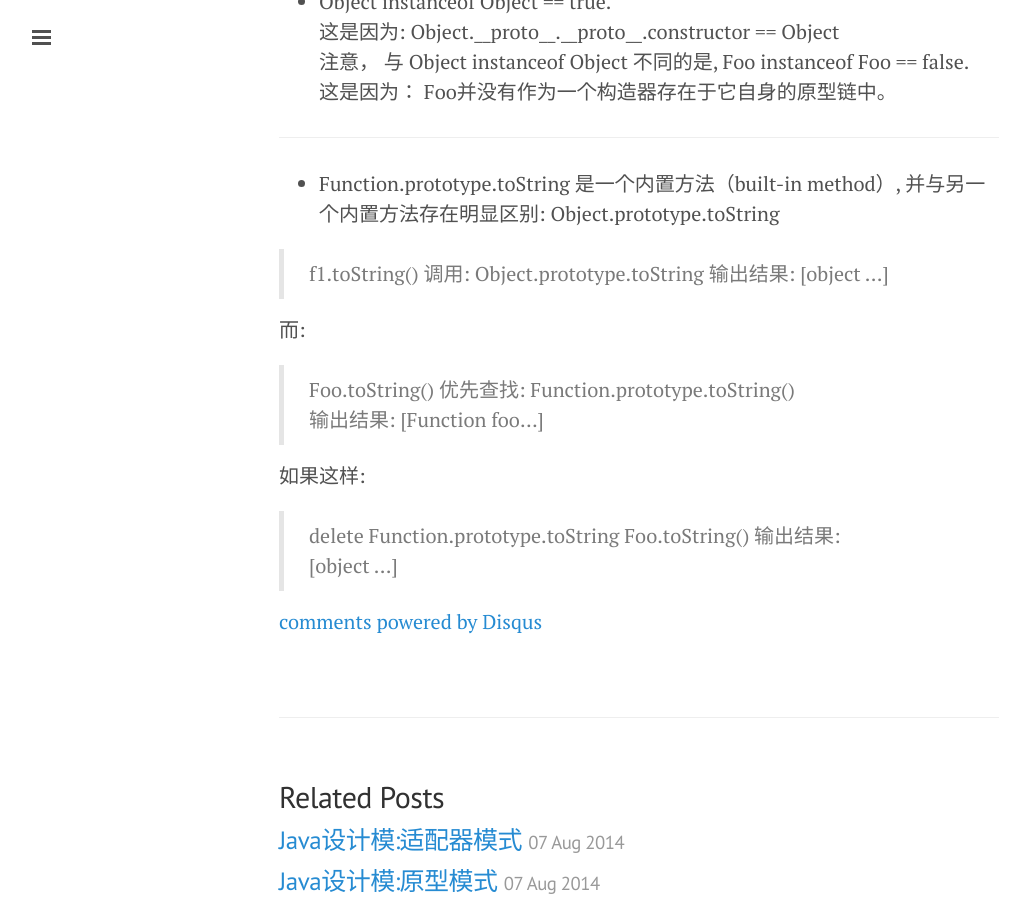
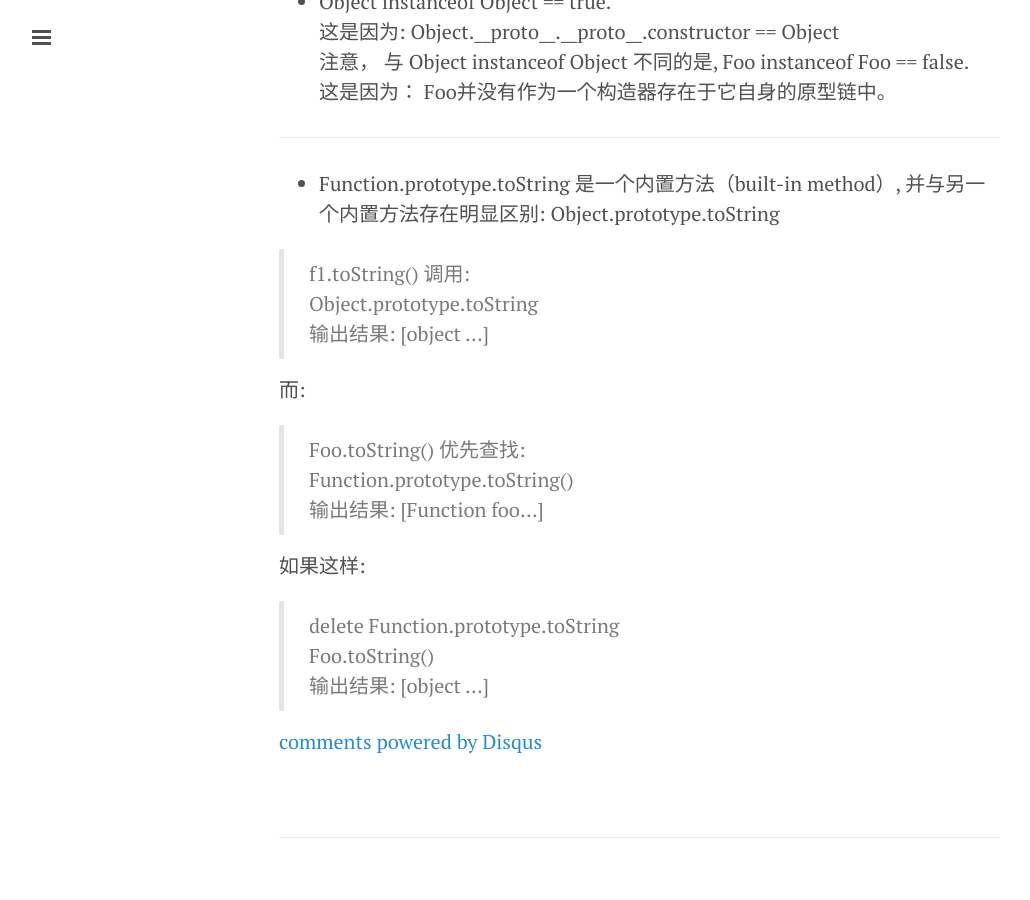
Before and after one commit to clarkdo/clarkdo.github.com, a Jekyll site: the page built from _posts/2014-08-21-17.md, in a window 1280 px wide and 900 px high, scrolled down 3555 px. Shown: the whole window, without its empty margins (1-1031 px from the left). Built offline with Jekyll 4.4.1, drawn with Linux system fonts in a browser that asks for light colours; Markdown is read by kramdown in place of the engine named in the settings; comment, search, counter and statistics services are not loaded.

```diff
--- a/_posts/2014-08-21-17.md
+++ b/_posts/2014-08-21-17.md
@@ -112,18 +112,18 @@ Function.constructor === Function<br/>
 
 - Function.prototype.toString 是一个内置方法（built-in method）, 并与另一个内置方法存在明显区别: Object.prototype.toString
 
-> f1.toString() 调用:
-> Object.prototype.toString
+> f1.toString() 调用:<br/>
+> Object.prototype.toString<br/>
 > 输出结果: [object ...]
 
 而:
 
-> Foo.toString() 优先查找:
-> Function.prototype.toString()
+> Foo.toString() 优先查找:<br/>
+> Function.prototype.toString()<br/>
 > 输出结果: [Function foo...]
 
 如果这样:
 
-> delete Function.prototype.toString
-> Foo.toString()
+> delete Function.prototype.toString<br/>
+> Foo.toString()<br/>
 > 输出结果: [object ...]
```
